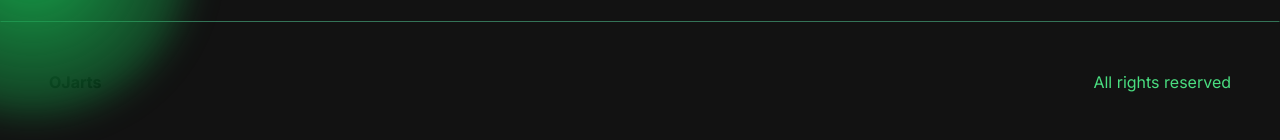
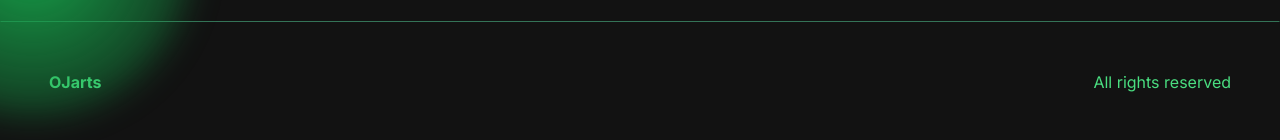
Before and after one commit to OlebogengBogopane/devresume, a Next.js app in the folder ole-portfolio/: page / in a window 1280 px wide. Shown: the part 2306-2446 px from the top of the page. Built offline with nearby package versions, Linux system fonts and the light colour scheme.

Commit message:
text-color green

```diff
--- a/ole-portfolio/src/app/components/Footer.jsx
+++ b/ole-portfolio/src/app/components/Footer.jsx
@@ -4,7 +4,7 @@ const Footer = () => {
   return (
     <footer className='footer border border-t-[#59e0a378] border-l-transparent border-r-transparent'>
         <div className='container p-12 flex justify-between ' >
-        <span className='font-bold'>OJarts</span>
+        <span className='font-bold text-green-400'>OJarts</span>
         <p className='text-green-400'>All rights reserved</p>
         </div>
         </footer>
```
